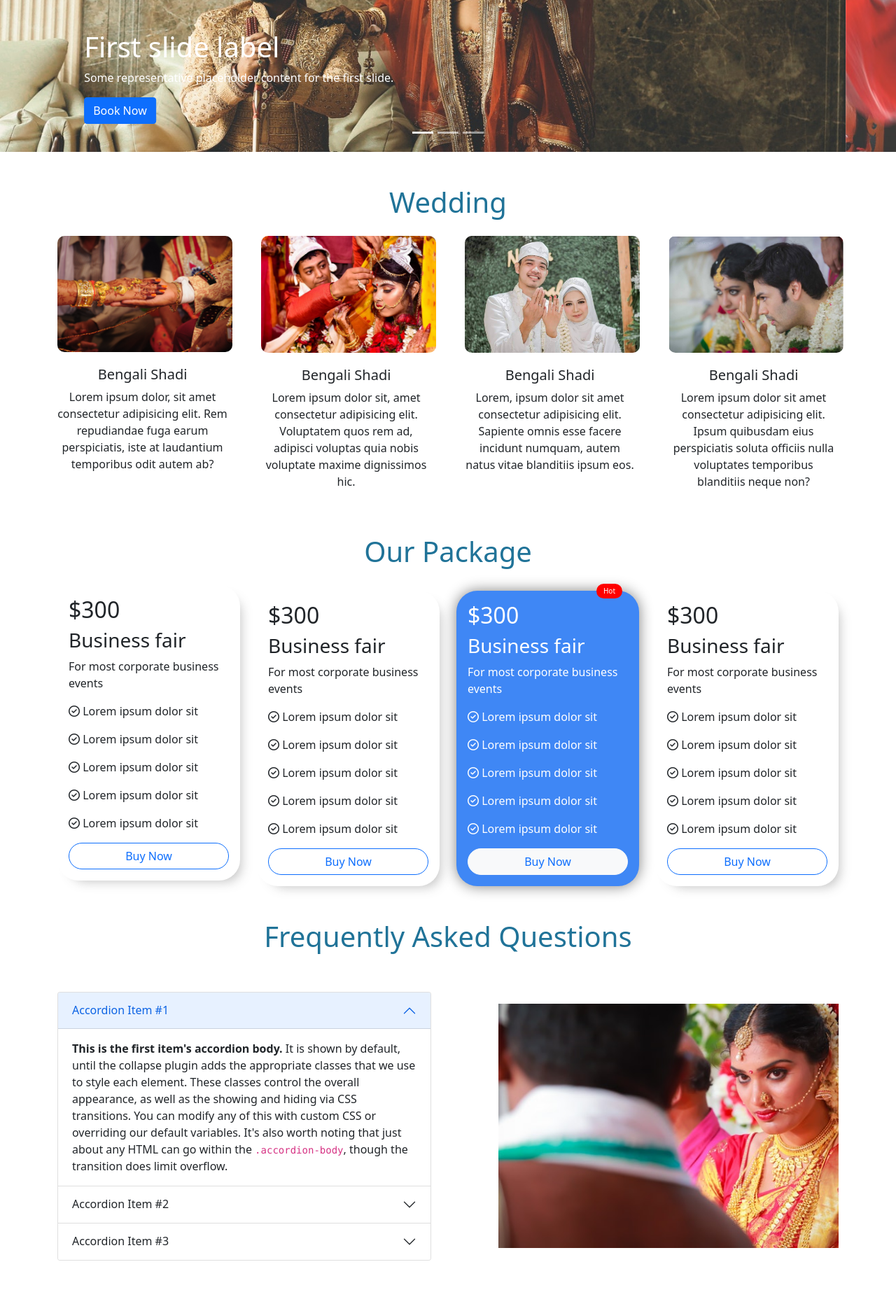
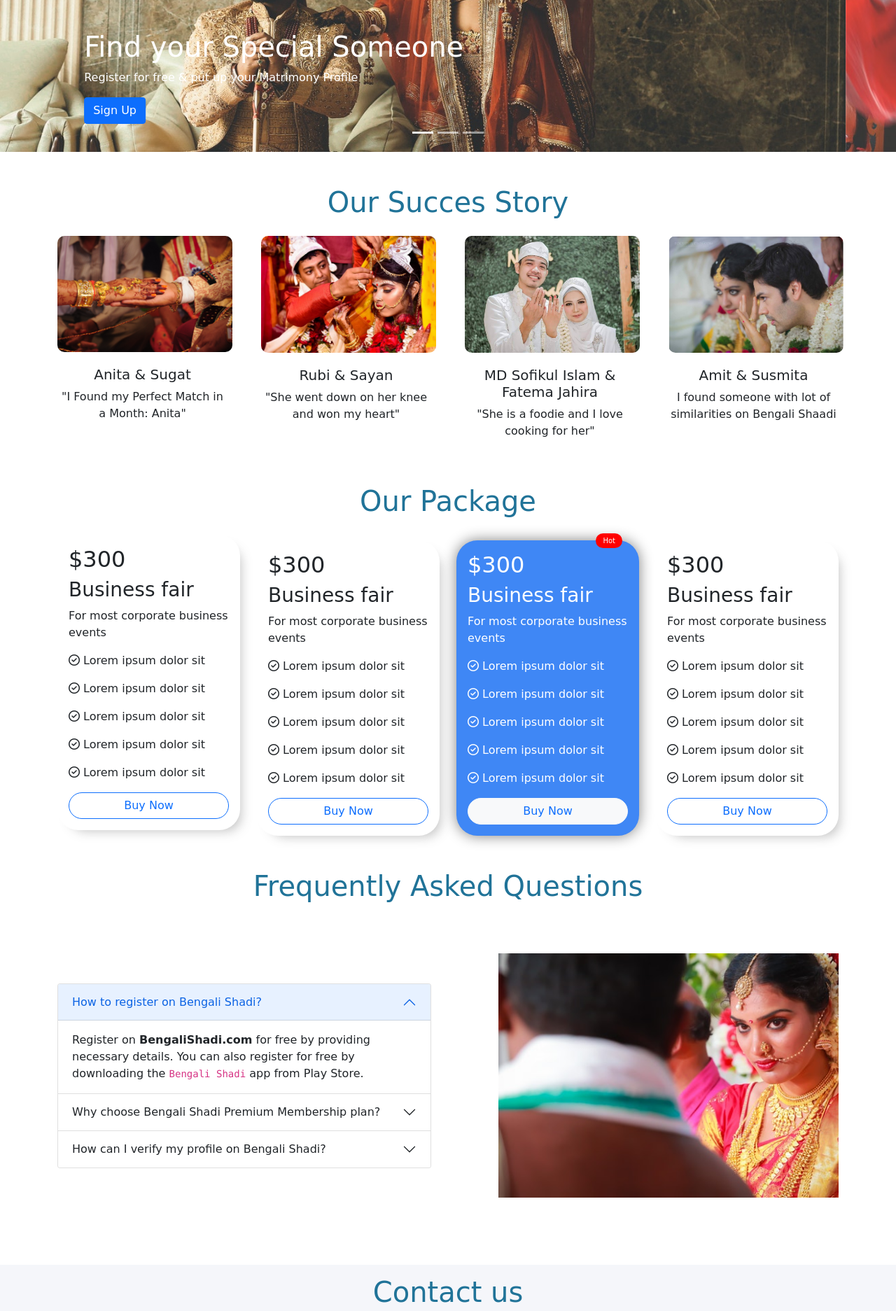
Before and after one commit to sayanpal469/Convention-Center, a plain HTML site: page index.html in a window 1280 px wide. Shown: the part 360-2233 px from the top of the page at 70% size. Drawn offline with nearby package versions, Linux system fonts and the light colour scheme; a web font is replaced by a local one.

Commit message:
third commit

```diff
--- a/index.html
+++ b/index.html
@@ -24,7 +24,8 @@
               <nav class="navbar navbar-expand-lg">
                 <div class="container">
                   <a class="navbar-brand" href="#">
-                      <h5><span>B E N G A L I S H A D I</span></h5>
+                      <h5><span>B E N G A L I  S H A D I</span>
+                        <small class="text-danger">.Com</small></h5>
                   </a>
                   <button class="navbar-toggler" type="button" data-bs-toggle="collapse" data-bs-target="#navbarSupportedContent" aria-controls="navbarSupportedContent" aria-expanded="false" aria-label="Toggle navigation">
                     <span class="navbar-toggler-icon"></span>
@@ -68,25 +69,26 @@
                 <div class="carousel-item active">
                   <img src="carousel/1.jpg" class="d-block w-100" alt="...">
                   <div class="carousel-caption d-none d-md-block text-start">
-                      <h1>First slide label</h1>
-                      <p>Some representative placeholder content for the first slide.</p>
-                      <button class=" btn btn-primary">Book Now</button>
+                    <h1>Find your Special Someone</h1>
+                    <p>Register for free & put up your Matrimony Profile</p>
+                    <button class=" btn btn-primary">Sign Up</button>
                   </div>
                 </div>
                 <div class="carousel-item">
                   <img src="carousel/2.jpg" class="d-block w-100" alt="...">
                   <div class="carousel-caption d-none d-md-block text-center">
-                      <h1>Second slide label</h1>
-                      <p>Some representative placeholder content for the second slide.</p>
-                      <button class="btn btn-primary">Book Now</button>
+                    <h1>Introducing Shaadi Meet!</h1>
+                    <p>Now meet your Matches over
+                      video call</p>
+                    <button class="btn btn-primary">Meet Now</button>
                   </div>
                 </div>
                 <div class="carousel-item">
                   <img src="carousel/3.jpg" class="d-block w-100" alt="...">
                   <div class="carousel-caption d-none d-md-block text-end">
-                      <h1>Third slide label</h1>
-                      <p>Some representative placeholder content for the third slide.</p>
-                      <button class="btn btn-primary">Book Now</button>
+                    <h1>Dream it. Believe it. Make it happen!</h1>
+                    <p>Now it is your turn to be happily married</p>
+                    <button class="btn btn-primary">Register Free</button>
                   </div>
                 </div>
               </div>
@@ -106,29 +108,29 @@
         <!-- Wedding Section -->
         <section class="wedding-section" id="gallery">
           <div class="text-center mb-4">
-            <h2 class="section-heading ">Wedding</h2>
+            <h2 class="section-heading ">Our Succes Story</h2>
         </div>
             <div class="container overflow-hidden">
                 <div class="row g-5">
                     <div class="col-lg-3 col-md-6 col-12 text-center">
                         <img src="images/1.jpg" alt="">
-                        <h5>Bengali Shadi</h5>
-                        <p>Lorem ipsum dolor, sit amet consectetur adipisicing elit. Rem repudiandae fuga earum perspiciatis, iste at laudantium temporibus odit autem ab?</p>
+                        <h5>Anita & Sugat</h5>
+                        <p>"I Found my Perfect Match in a Month: Anita"</p>
                     </div>
                     <div class="col-lg-3 col-md-6 col-12 text-center">
                         <img src="images/4.jpeg" alt="">
-                        <h5>Bengali Shadi</h5>
-                        <p>Lorem ipsum dolor sit, amet consectetur adipisicing elit. Voluptatem quos rem ad, adipisci voluptas quia nobis voluptate maxime dignissimos hic.</p>
+                        <h5>Rubi & Sayan</h5>
+                        <p>"She went down on her knee and won my heart"</p>
                     </div>
                     <div class="col-lg-3 col-md-6 col-12 text-center">
                         <img src="images/3.jpeg" alt="">
-                        <h5>Bengali Shadi</h5>
-                        <p>Lorem, ipsum dolor sit amet consectetur adipisicing elit. Sapiente omnis esse facere incidunt numquam, autem natus vitae blanditiis ipsum eos.</p>
+                        <h5>MD Sofikul Islam & Fatema Jahira</h5>
+                        <p>"She is a foodie and I love cooking for her"</p>
                     </div>
                     <div class="col-lg-3 col-md-6 col-12 text-center">
                         <img src="images/6.png" alt="">
-                        <h5>Bengali Shadi</h5>
-                        <p>Lorem ipsum dolor sit amet consectetur adipisicing elit. Ipsum quibusdam eius perspiciatis soluta officiis nulla voluptates temporibus blanditiis neque non?</p>
+                        <h5>Amit & Susmita</h5>
+                        <p>I found someone with lot of similarities on Bengali Shaadi</p>
                     </div>
                 </div>
             </div>
@@ -226,36 +228,38 @@
                 <div class="accordion-item">
                   <h2 class="accordion-header" id="headingOne">
                     <button class="accordion-button" type="button" data-bs-toggle="collapse" data-bs-target="#collapseOne" aria-expanded="true" aria-controls="collapseOne">
-                      Accordion Item #1
+                      How to register on Bengali Shadi?
                     </button>
                   </h2>
                   <div id="collapseOne" class="accordion-collapse collapse show" aria-labelledby="headingOne" data-bs-parent="#accordionExample">
                     <div class="accordion-body">
-                      <strong>This is the first item's accordion body.</strong> It is shown by default, until the collapse plugin adds the appropriate classes that we use to style each element. These classes control the overall appearance, as well as the showing and hiding via CSS transitions. You can modify any of this with custom CSS or overriding our default variables. It's also worth noting that just about any HTML can go within the <code>.accordion-body</code>, though the transition does limit overflow.
+                      Register on <strong>BengaliShadi.com</strong> for free by providing necessary details. You can also register for free by downloading the <code>Bengali Shadi</code> app from Play Store.
                     </div>
                   </div>
                 </div>
                 <div class="accordion-item">
                   <h2 class="accordion-header" id="headingTwo">
                     <button class="accordion-button collapsed" type="button" data-bs-toggle="collapse" data-bs-target="#collapseTwo" aria-expanded="false" aria-controls="collapseTwo">
-                      Accordion Item #2
+                      Why choose Bengali Shadi Premium Membership plan?
                     </button>
                   </h2>
                   <div id="collapseTwo" class="accordion-collapse collapse" aria-labelledby="headingTwo" data-bs-parent="#accordionExample">
                     <div class="accordion-body">
-                      <strong>This is the second item's accordion body.</strong> It is hidden by default, until the collapse plugin adds the appropriate classes that we use to style each element. These classes control the overall appearance, as well as the showing and hiding via CSS transitions. You can modify any of this with custom CSS or overriding our default variables. It's also worth noting that just about any HTML can go within the <code>.accordion-body</code>, though the transition does limit overflow.
+                      <span>1- Contact your matches directly through Call, WhatsApp, Chat, Message and Video Call</span> <br>
+                      <span>2- Get featured in the Premium Members section and receive more responses</span> <br>
+                      <span>3- View and match unlimited horoscopes</span>
                     </div>
                   </div>
                 </div>
                 <div class="accordion-item">
                   <h2 class="accordion-header" id="headingThree">
                     <button class="accordion-button collapsed" type="button" data-bs-toggle="collapse" data-bs-target="#collapseThree" aria-expanded="false" aria-controls="collapseThree">
-                      Accordion Item #3
+                      How can I verify my profile on Bengali Shadi?
                     </button>
                   </h2>
                   <div id="collapseThree" class="accordion-collapse collapse" aria-labelledby="headingThree" data-bs-parent="#accordionExample">
                     <div class="accordion-body">
-                      <strong>This is the third item's accordion body.</strong> It is hidden by default, until the collapse plugin adds the appropriate classes that we use to style each element. These classes control the overall appearance, as well as the showing and hiding via CSS transitions. You can modify any of this with custom CSS or overriding our default variables. It's also worth noting that just about any HTML can go within the <code>.accordion-body</code>, though the transition does limit overflow.
+                      You can verify your profile details by submitting an ID proof. The ID proof submitted will not be shown to other members and will be solely used to verify your profile details. Your profile will receive a "Verified" tag post successful verification.
                     </div>
                   </div>
                 </div>
@@ -356,7 +360,7 @@
             </a>
           </button>
           <button class="btn app mt-3 d-flex align-items-center">
-            <span><i class="app-icon fab fa-apple fa-2x me-4"></i></span>
+            <span><i class="app-icon fab fa-google-play fa-2x me-4"></i></span>
 
             <a href="#">
               <small>Download on the</small>
@@ -364,6 +368,7 @@
             </a>
           </button>
           </a>
+        </div>
       </div>
     </div>
     </footer>
--- a/style.css
+++ b/style.css
@@ -1,3 +1,10 @@
+/* Google Font */
+@import url('https://fonts.googleapis.com/css2?family=Anton&family=Baloo+Bhai+2:wght@400;700&family=Baloo+Bhaijaan+2:wght@400;500;700&family=Dancing+Script:wght@400;700&family=Fredoka+One&family=Fuzzy+Bubbles:wght@400;700&family=Indie+Flower&family=Lobster&family=Poppins:wght@200;300;400;500;700&family=Quicksand:wght@400;700&family=Raleway:wght@300;400;700&family=The+Nautigal:wght@400;700&display=swap');
+
+
+body{
+    font-family: 'Baloo Bhaijaan 2', cursive;
+}
 
 .nav-link{
     color: #000;
@@ -83,9 +90,12 @@
     font-size: 12px;
 }
 
+
+
 footer{
     background-color: #000;
-    height: 200px;
+    height: auto;
+    padding-bottom: 5px;
 }
 
 .app{
```
Lines whose indentation alone changed are shown as unchanged.
